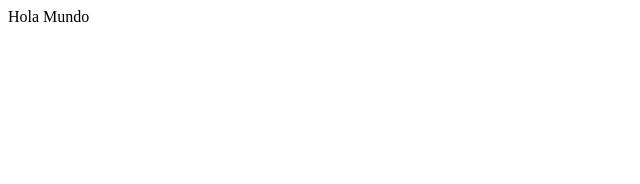
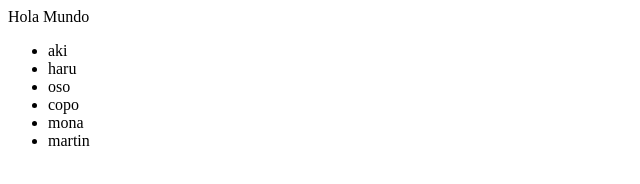
Before and after one commit to kokoelloko/prueba, a plain HTML site: page index.html in a window 1280 px wide. Shown: the whole page, without its empty margins (0-640 px from the left). Drawn offline with Linux system fonts and the light colour scheme.

Commit message:
cambios animales

```diff
--- a/index.html
+++ b/index.html
@@ -4,5 +4,13 @@
     </head>
     <body>
         <p>Hola Mundo</p>
+        <ul>
+            <li>aki</li>
+            <li>haru</li>
+            <li>oso</li>
+            <li>copo</li>
+            <li>mona</li>
+            <li>martin</li>
+        </ul>
     </body>
 </html>
```
